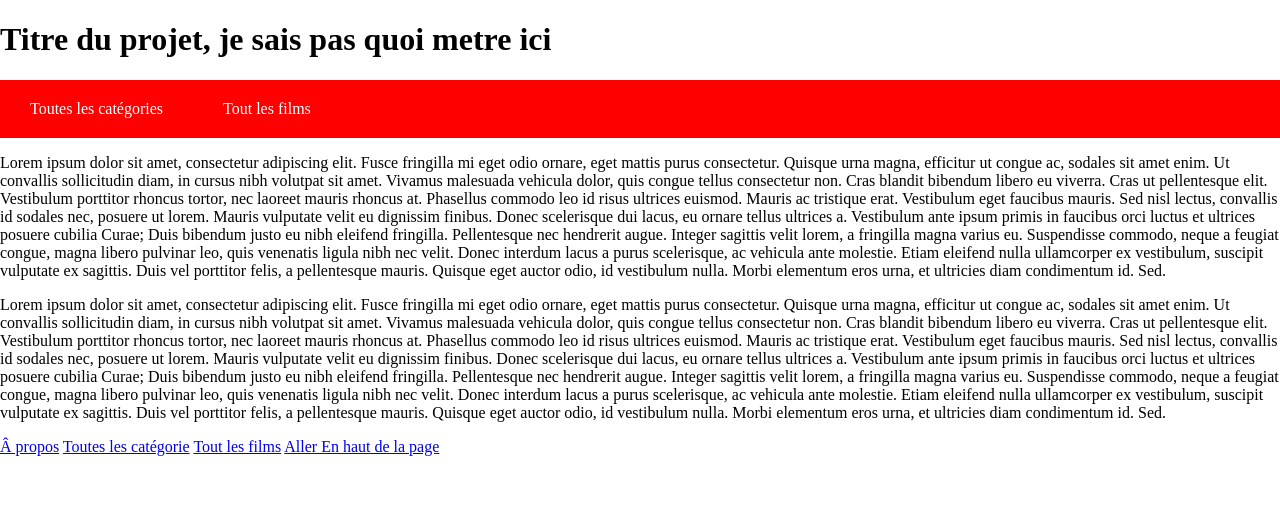
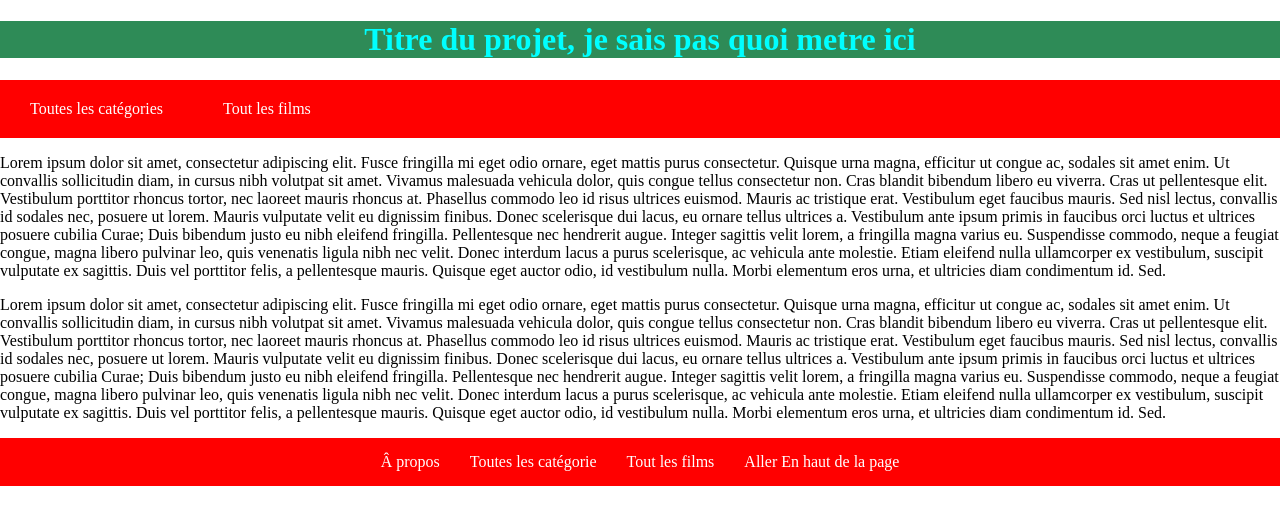
Before and after one commit to pa1007/WebProjet, a plain HTML site: page html/index.html in a window 1280 px wide. Drawn offline with Linux system fonts and the light colour scheme.

Commit message:
Start footer et header avec commentaire

```diff
--- a/css/main-page.css
+++ b/css/main-page.css
@@ -93,3 +93,40 @@ body{
 }
 
 /* Fin  de déclaration du menu */
+
+/* Début e déclaration du footer */
+
+.footmenu{
+    background:red;
+    width:100%;
+    align-items:center;
+    display:inline-flex;
+    justify-content:center;
+}
+
+.footmenu > a{
+    margin:15px;
+    color:white;
+    text-decoration:none;
+    flex:inherit;
+}
+
+/* Fin  de déclaration du footer */
+/* Début  de déclaration du header */
+
+header{
+    /*Changer la couleur du fond*/
+    background:seagreen;
+    /*Fin*/
+    /*Changer la couleur du text*/
+    color:aqua;
+    /*Fin*/
+    /*Change for adjusting object*/
+    margin:0 0 0 0;
+    padding:0 0 0 0;
+    /*fin*/
+    text-shadow:black;
+    text-align:center;
+}
+
+/* Fin  de déclaration du header */
```
